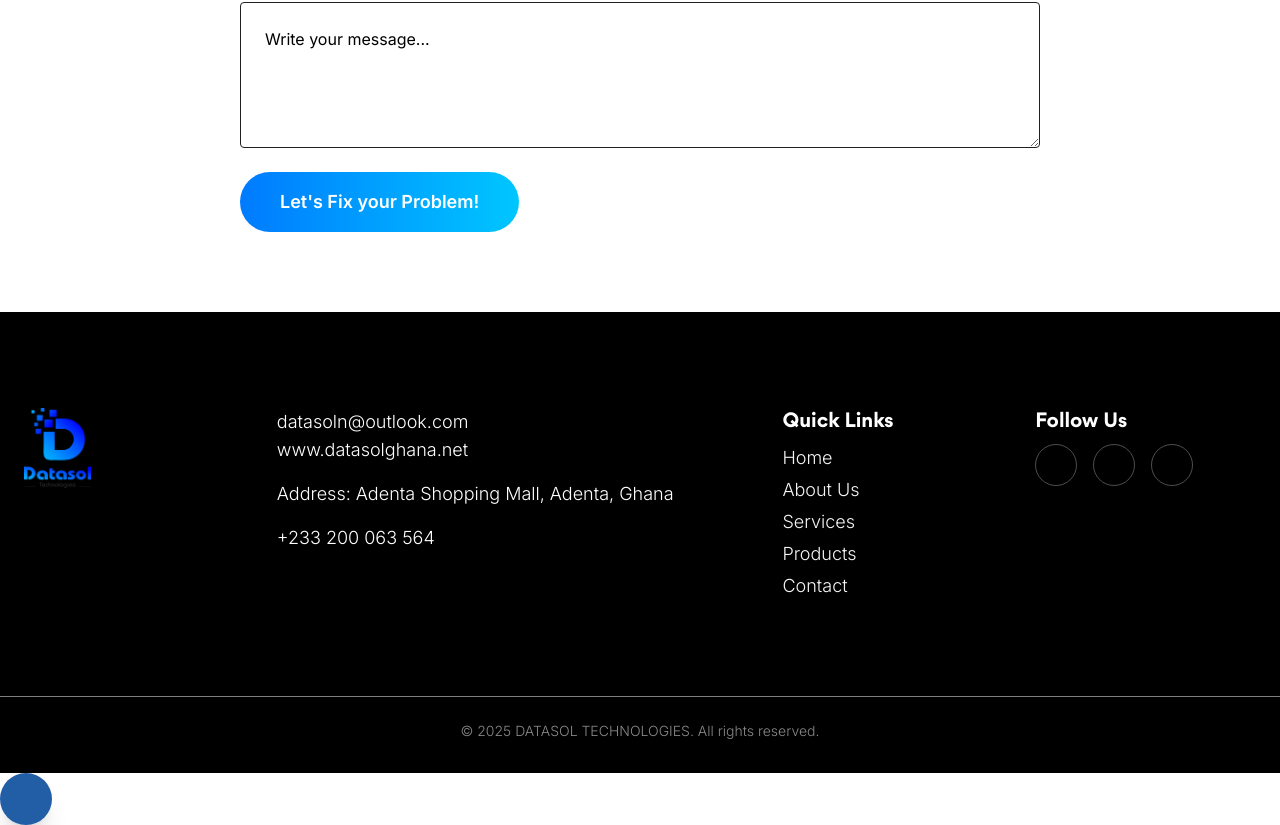
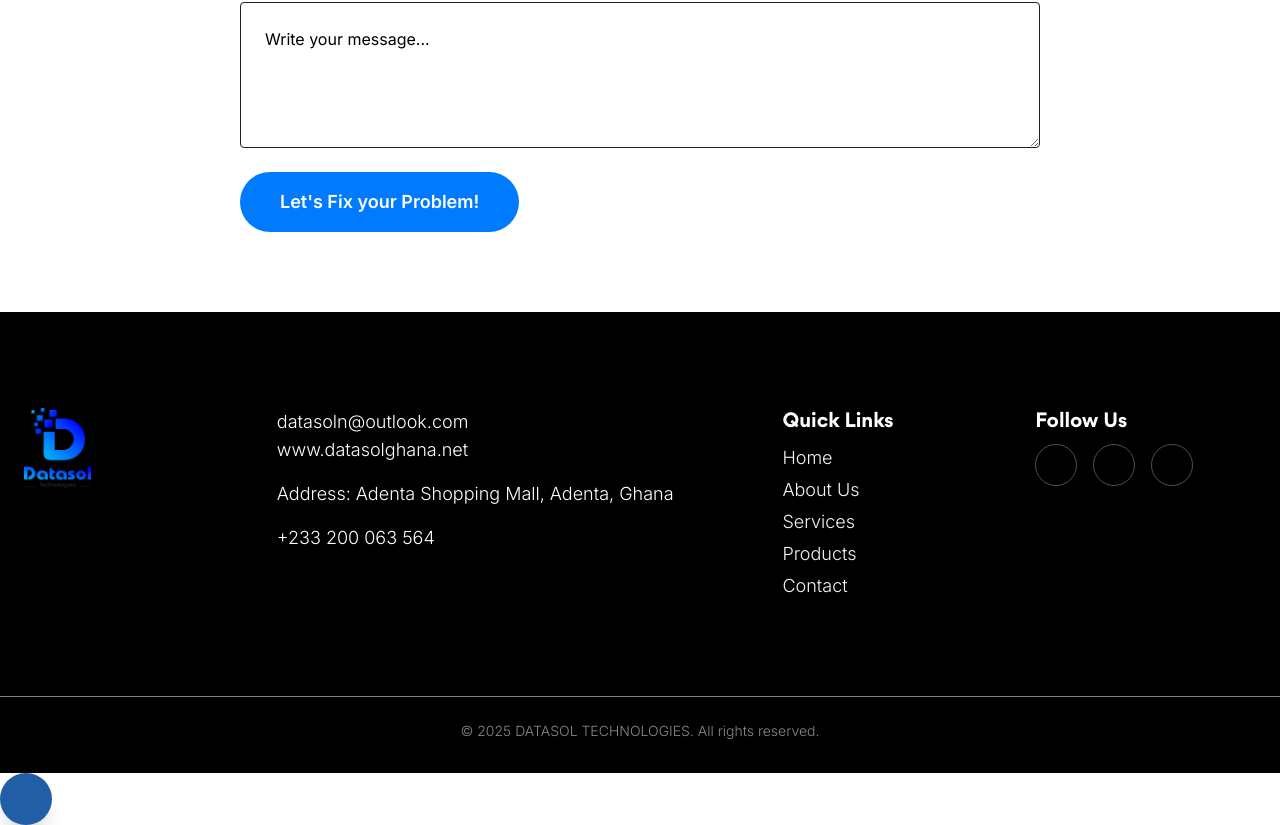
Before and after one commit to Kwasi-1/datasolghana, a Next.js app: page / in a window 1280 px wide. Shown: the part 4185-5010 px from the top of the page. Built offline with nearby package versions, Linux system fonts and the light colour scheme; some icons are missing.

Commit message:
chnage the button the color from the gradient

```diff
--- a/components/ContactForm.tsx
+++ b/components/ContactForm.tsx
@@ -164,7 +164,7 @@ const ContactForm: React.FC = () => {
           type="submit"
           className={[
             "w-fit rounded-full px-10 py-4 text-lg font-semibold text-white transition duration-300",
-            "bg-gradient-to-r from-[#007BFF] to-[#00C6FF] hover:from-[#005FCC] hover:to-[#00A4CC]",
+            "bg-gradient-to-r from-[#007BFF] to-[#007BFF] hover:from-[#005FCC] hover:to-[#005FCC]",
             "disabled:opacity-60 disabled:cursor-not-allowed",
           ].join(" ")}
           disabled={loading}
```
